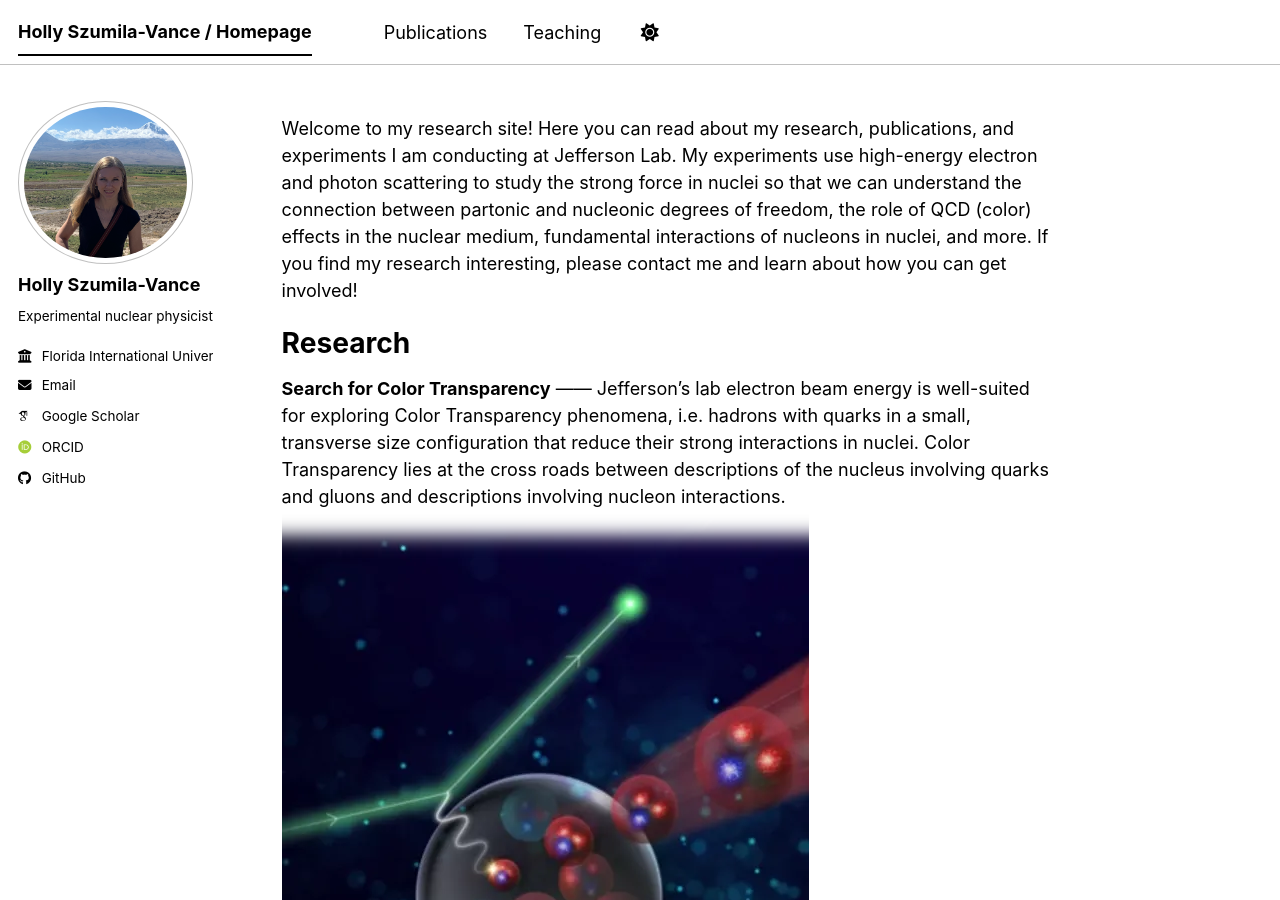
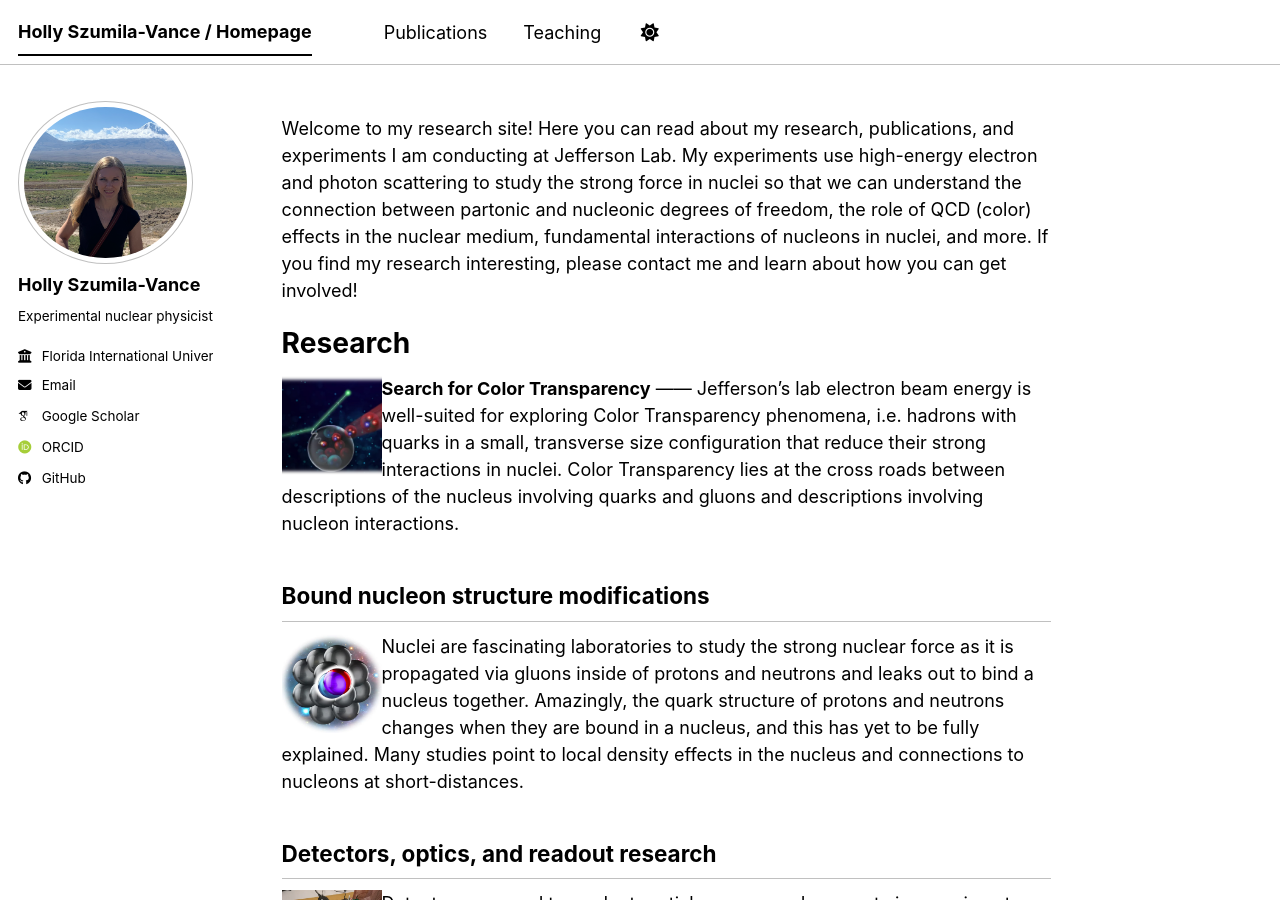
Before and after one commit to hszumila/hszumila.github.io, a Jekyll site: the page built from _pages/about.md, in a window 1280 px wide and 900 px high. Built offline with Jekyll 4.4.1, drawn with Linux system fonts in a browser that asks for light colours; some web fonts are replaced; a script bundle is joined from its source files by our own code; library files that are not in the unit come from our copies.

Commit message:
Revise about page content and images
Updated content and formatting for research sections on Color Transparency, nucleon structure modifications, detector research, and ePIC software development.

```diff
--- a/_pages/about.md
+++ b/_pages/about.md
@@ -13,23 +13,17 @@ Research
 ======
 **Search for Color Transparency**
 ------
-Jefferson's lab electron beam energy is well-suited for exploring Color Transparency phenomena, i.e. hadrons with quarks in a small, transverse size configuration that reduce their strong interactions in nuclei. Color Transparency lies at the cross roads between descriptions of the nucleus involving quarks and gluons and descriptions involving nucleon interactions.
-![color transparency](/images/ct-pic.png)
+<img src="/images/ct-pic.png" alt="color transparency" align="left" width="100"/> Jefferson's lab electron beam energy is well-suited for exploring Color Transparency phenomena, i.e. hadrons with quarks in a small, transverse size configuration that reduce their strong interactions in nuclei. Color Transparency lies at the cross roads between descriptions of the nucleus involving quarks and gluons and descriptions involving nucleon interactions.
 
 **Bound nucleon structure modifications**
 ------
-Nuclei are fascinating laboratories to study the strong nuclear force as it is propagated via gluons inside of protons and neutrons and leaks out to bind a nucleus together. Amazingly, the quark structure of protons and neutrons changes when they are bound in a nucleus, and this has yet to be fully explained. Many studies point to local density effects in the nucleus and connections to nucleons at short-distances.
-![](/images/src-tango.png)
+<img src="/images/src-tango.png" alt="src" align="left" width="100"/> Nuclei are fascinating laboratories to study the strong nuclear force as it is propagated via gluons inside of protons and neutrons and leaks out to bind a nucleus together. Amazingly, the quark structure of protons and neutrons changes when they are bound in a nucleus, and this has yet to be fully explained. Many studies point to local density effects in the nucleus and connections to nucleons at short-distances.
 
 **Detectors, optics, and readout research**
 ------
-Detectors are used to readout particle energy and momenta in experiments and merit new research and development to keep up with the increased demand for higher rates, improving experimental signal-to-noise, and utilizing improved electronic readout components. Having built an electromagnetic calorimeter for dark sector physics, tested region II drift chambers for the CLAS12 installation, extensively tested, improved, and supported gaseous electron multiplier (GEM) detectors for readout in high rate Hall A & C experiments, and developed the optics reconstruction and evaluation of the HMS and SHMS Hall C spectrometers in the 12 GeV era, my interests are currently focused on improving the readout electronics that can facilitate faster and trigger-less readout.
-![](/images/electronics.png)
+<img src="/images/electronics.png" alt="fast electronics" align="left" width="100"/> Detectors are used to readout particle energy and momenta in experiments and merit new research and development to keep up with the increased demand for higher rates, improving experimental signal-to-noise, and utilizing improved electronic readout components. Having built an electromagnetic calorimeter for dark sector physics, tested region II drift chambers for the CLAS12 installation, extensively tested, improved, and supported gaseous electron multiplier (GEM) detectors for readout in high rate Hall A & C experiments, and developed the optics reconstruction and evaluation of the HMS and SHMS Hall C spectrometers in the 12 GeV era, my interests are currently focused on improving the readout electronics that can facilitate faster and trigger-less readout.
 
 **ePIC software development**
 ------
-ePIC is the next detector under development for the electron-ion collider which will lead the next frontier in nuclear physics at Brookhaven in the late 2030s. While the software supports the heart of the experiments, I support software efforts for new users of the international community who will develop and contribute to these efforts. See our [landing page](https://eic.github.io/documentation/landingpage.html) to join.
-![](/images/epiclogo.png)
-
+<img src="/images/epiclogo.png" alt="epic" align="left" width="100"/> ePIC is the next detector under development for the electron-ion collider which will lead the next frontier in nuclear physics at Brookhaven in the late 2030s. While the software supports the heart of the experiments, I support software efforts for new users of the international community who will develop and contribute to these efforts. See our [landing page](https://eic.github.io/documentation/landingpage.html) to join.
 [FIU nuclear group](https://fiu-nuclear-group.github.io/)
-------
```
